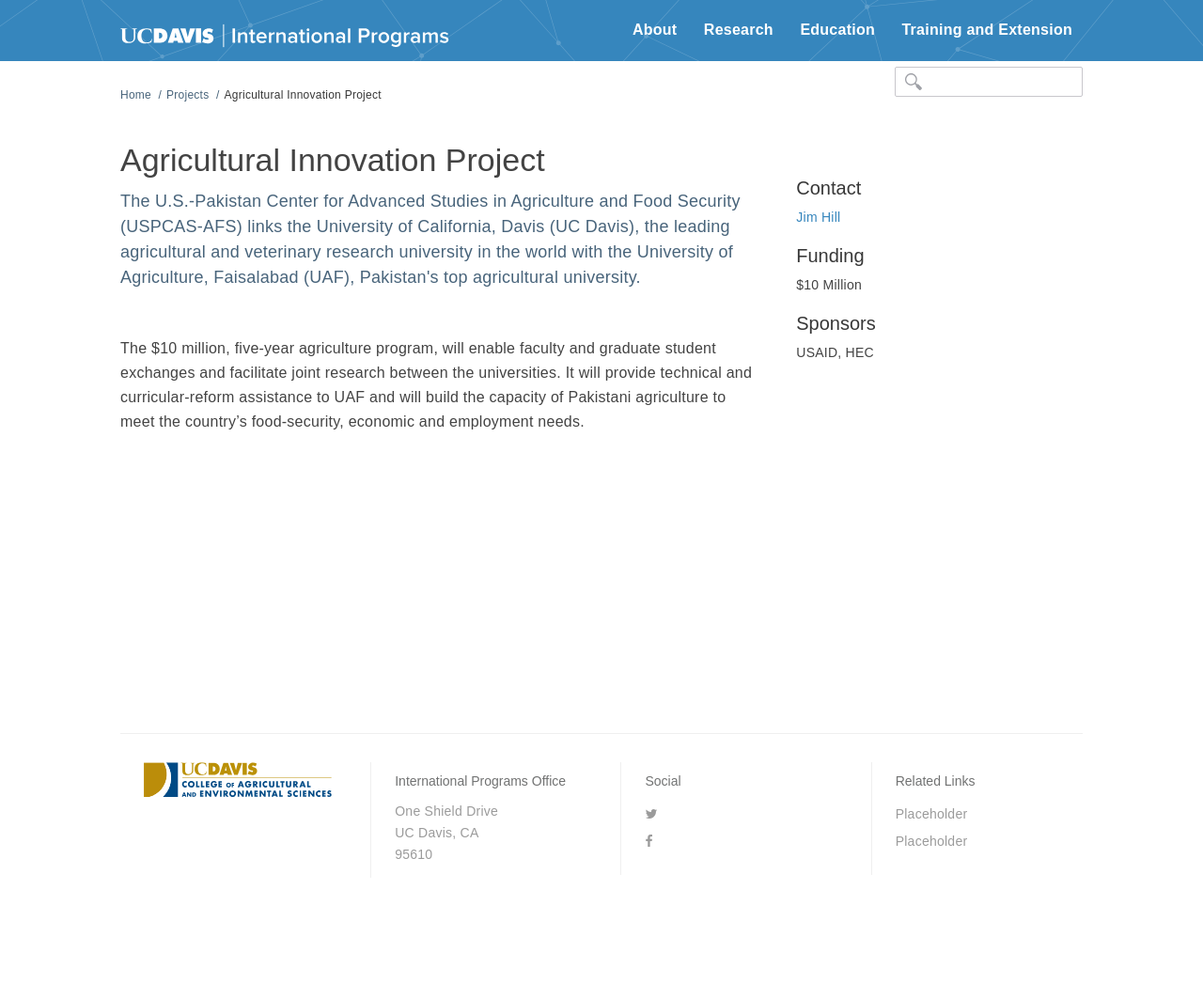
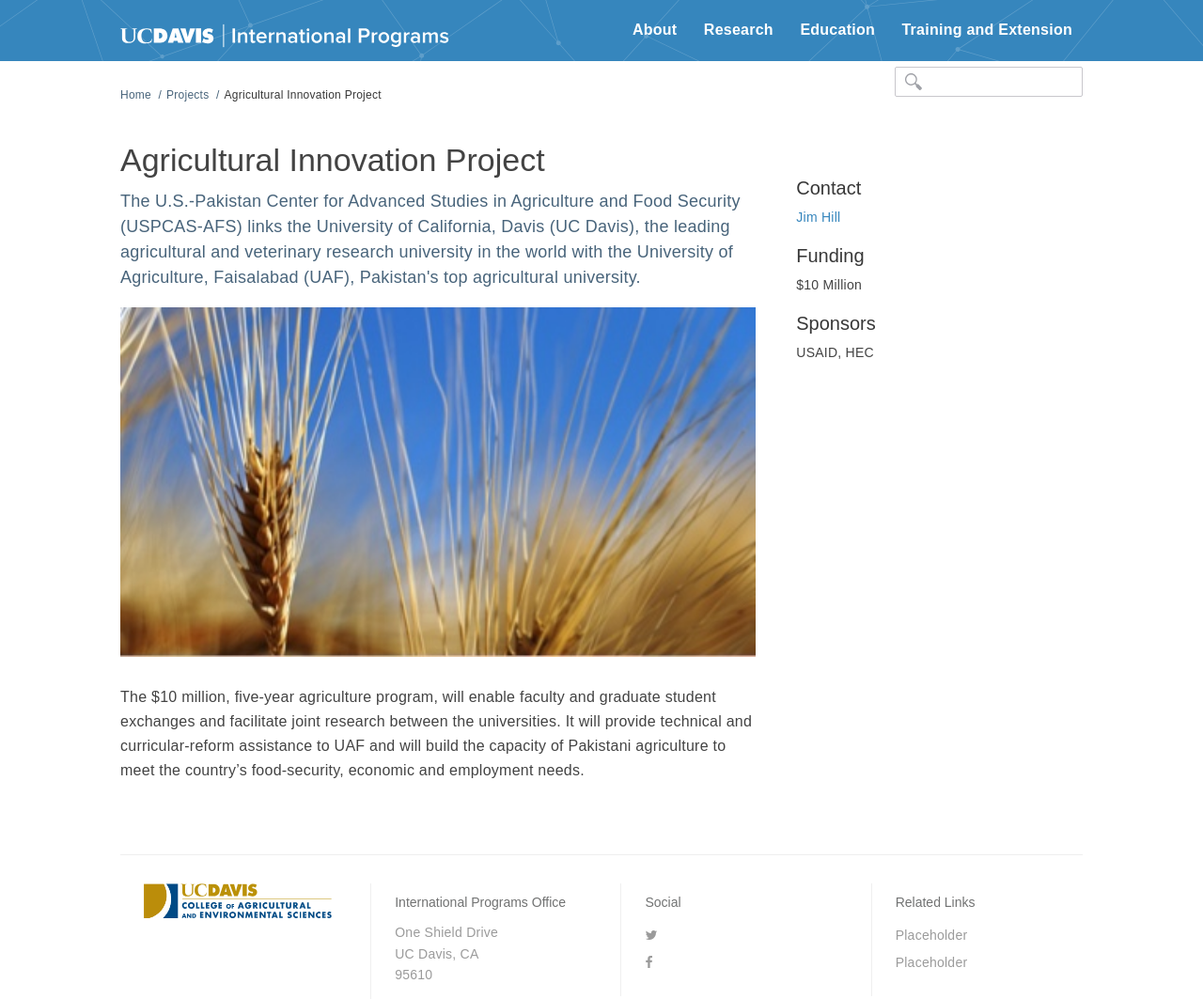
Before and after one commit to ucdavis/ip, a Jekyll site: the page built from _posts/projects/2015-12-03-CAS.markdown, in a window 1280 px wide. Shown: the whole page at 94% size. Built offline with Jekyll 4.4.1, drawn with Linux system fonts in a browser that asks for light colours; nearby versions of some CDN libraries; before the commit the page ends 934 px from its top, so only the background shows below that.

Commit message:
picture for CAS

```diff
--- a/_posts/projects/2015-12-03-CAS.markdown
+++ b/_posts/projects/2015-12-03-CAS.markdown
@@ -6,7 +6,7 @@
 contact: <a href="mailto:mozbell@ucdavis.edu">Jim Hill</a>
 funding: $10 Million
 sponsors: USAID, HEC
-image: /media/projects/cas/project_banner
+image: /media/projects/CAS/project_banner
 permalink: /projects/CAS
 tags:
 - pakistan
```
Also changed, not shown: media/projects/CAS/project_banner-thumb.jpg (added), media/projects/CAS/project_banner.jpg (added), media/projects/CAS/project_banner@2x.jpg (added).
